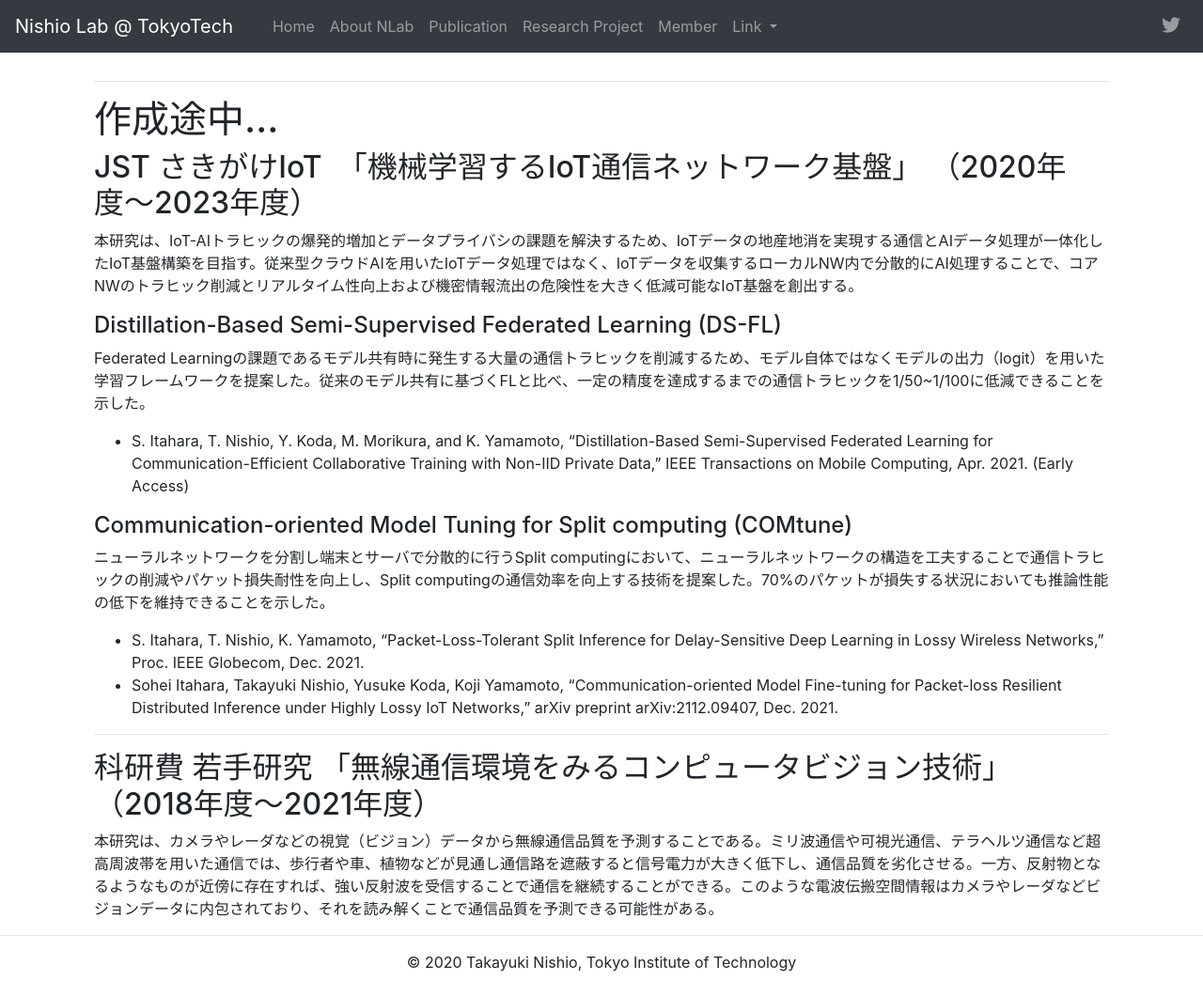
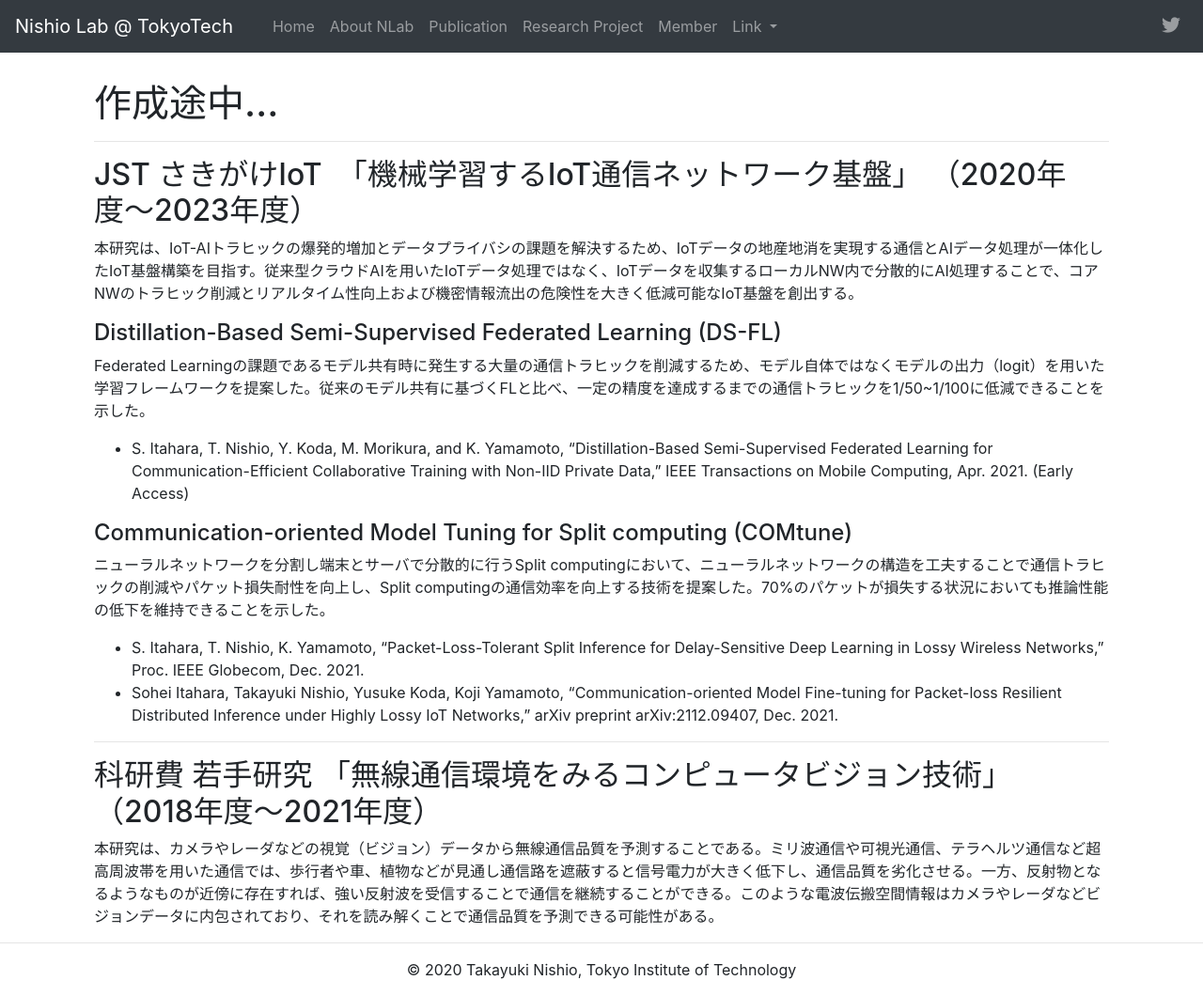
Before and after one commit to nishio-laboratory/nishio-laboratory.github.io, a Jekyll site: the page built from _pages/project.md, in a window 1280 px wide and 1060 px high. Shown: the whole window at 94% size. Built offline with Jekyll 4.4.1, drawn with Linux system fonts in a browser that asks for light colours; nearby versions of some CDN libraries.

```diff
--- a/_pages/project.md
+++ b/_pages/project.md
@@ -5,8 +5,9 @@ excerpt: "Nishio Lab -- Research Project"
 permalink: /project/
 ---
 
+# 作成途中...
+
 ---
-# 作成途中...
 
 ## JST さきがけIoT　「機械学習するIoT通信ネットワーク基盤」 （2020年度〜2023年度）
 本研究は、IoT-AIトラヒックの爆発的増加とデータプライバシの課題を解決するため、IoTデータの地産地消を実現する通信とAIデータ処理が一体化したIoT基盤構築を目指す。従来型クラウドAIを用いたIoTデータ処理ではなく、IoTデータを収集するローカルNW内で分散的にAI処理することで、コアNWのトラヒック削減とリアルタイム性向上および機密情報流出の危険性を大きく低減可能なIoT基盤を創出する。
```
